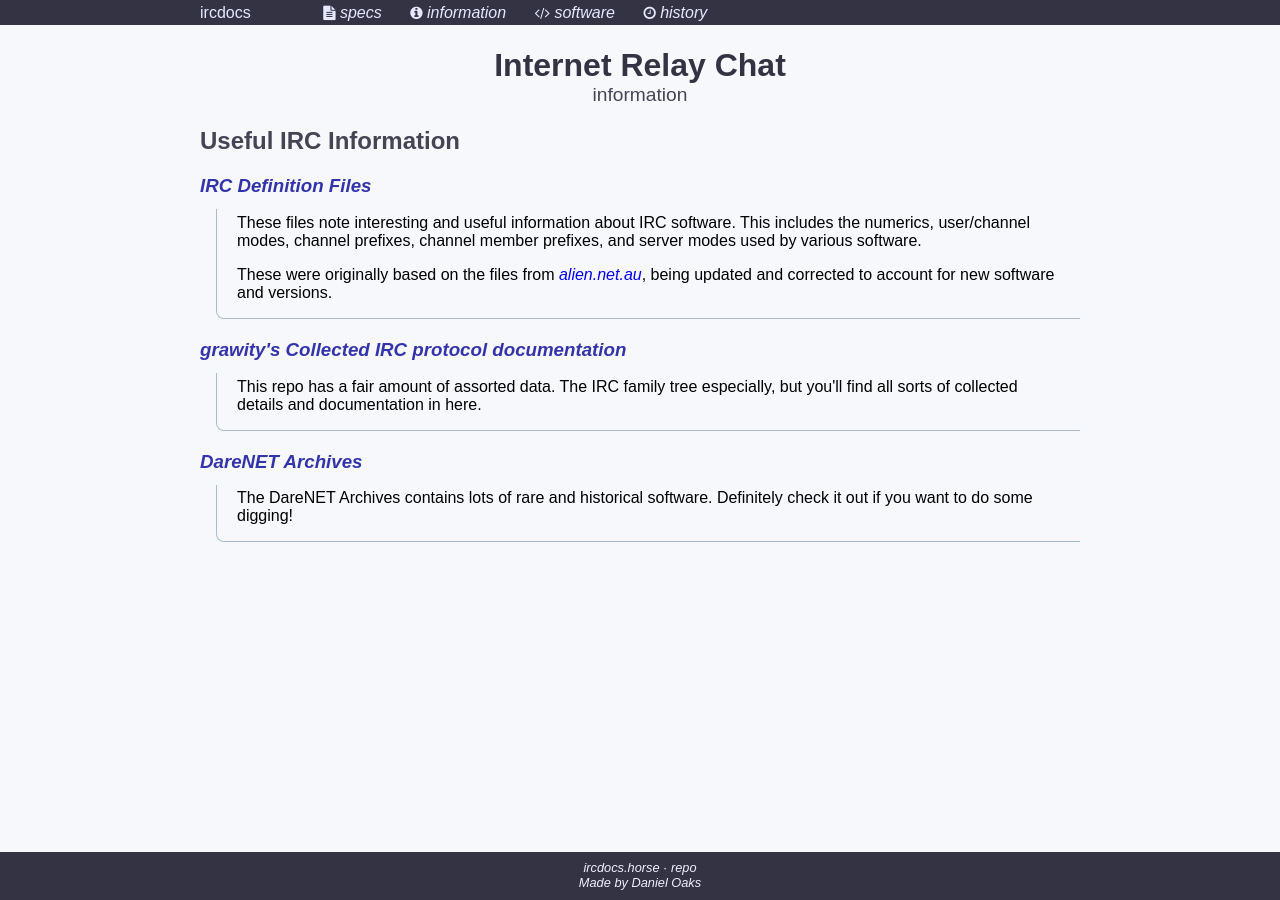
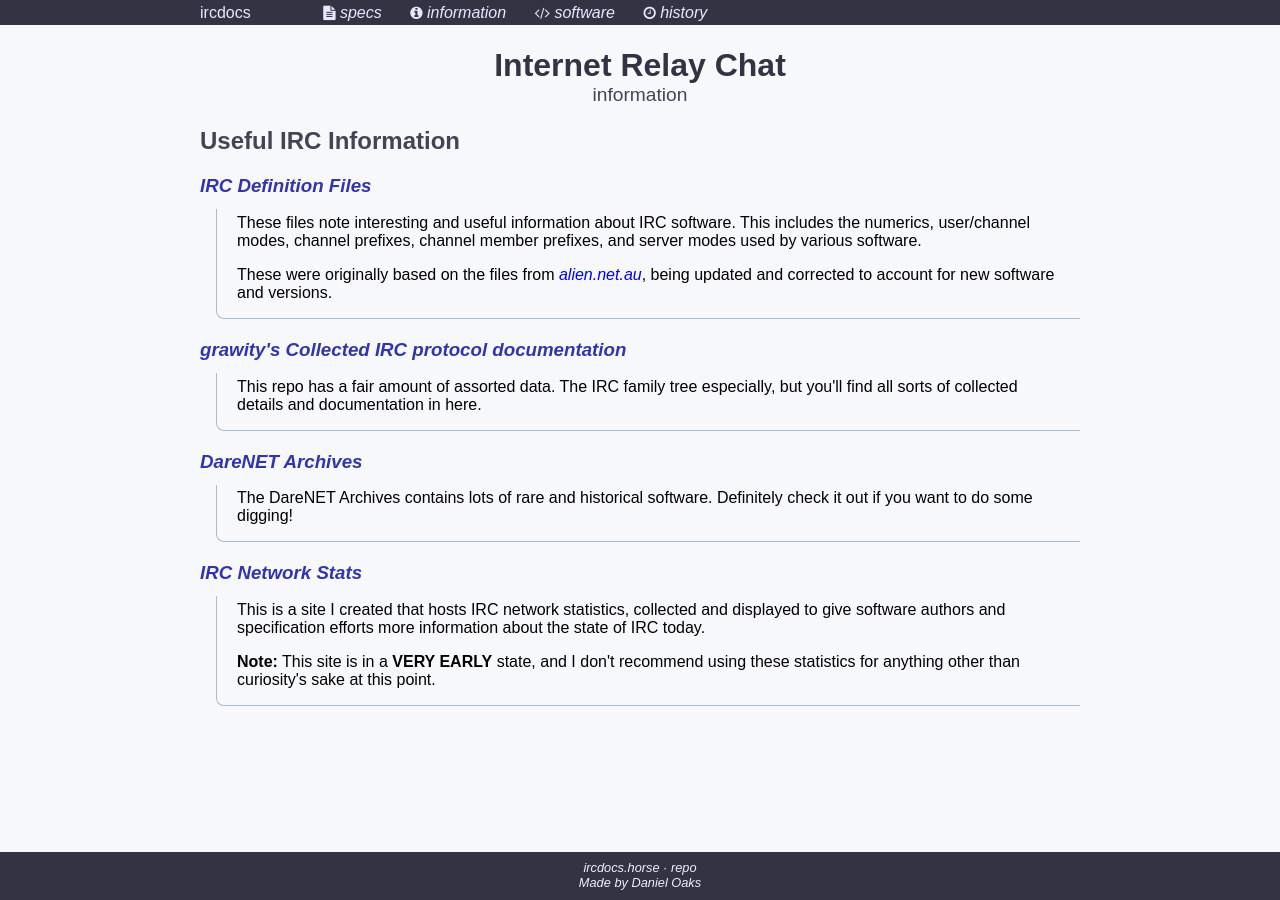
Before and after one commit to ircdocs/ircdocs.horse, a Jekyll site: the page built from info/index.html, in a window 1280 px wide. Built offline with Jekyll 4.4.1, drawn with Linux system fonts in a browser that asks for light colours; nearby versions of some CDN libraries; library files that are not in the unit come from our copies; Markdown is read by kramdown in place of the engine named in the settings.

Commit message:
info: Link stats.ircdocs.horse, with a warning

```diff
--- a/info/index.html
+++ b/info/index.html
@@ -40,3 +40,14 @@ title: IRC Information
 		<p>The DareNET Archives contains lots of rare and historical software. Definitely check it out if you want to do some digging!</p>
 	</div>
 </div>
+
+<div class="link-block">
+	<div class="name">
+		<h3><a href="http://stats.ircdocs.horse/">IRC Network Stats</a></h3>
+	</div>
+	<div class="details">
+		<p>This is a site I created that hosts IRC network statistics, collected and displayed to give software authors and specification efforts more information about the state of IRC today.</p>
+
+		<p><strong>Note:</strong> This site is in a <strong>VERY EARLY</strong> state, and I don't recommend using these statistics for anything other than curiosity's sake at this point.</p>
+	</div>
+</div>
```
